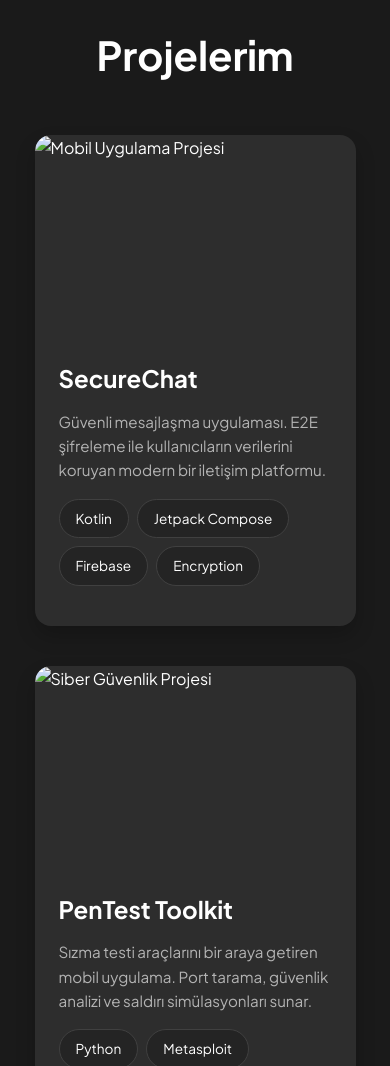
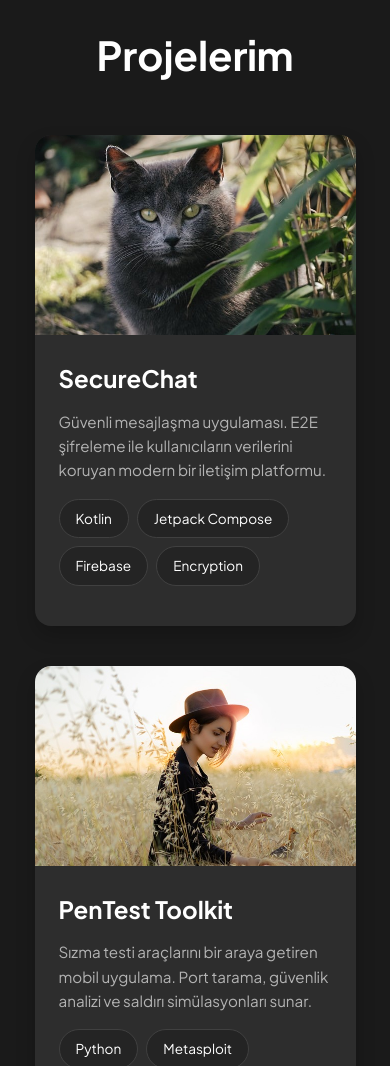
Before and after one commit to nrlh10/nurimo.github.io, a plain HTML site: page index.html in a window 390 px wide. Shown: the part 840-1906 px from the top of the page. Drawn offline with Linux system fonts and the light colour scheme.

Commit message:
Update index.html

```diff
--- a/index.html
+++ b/index.html
@@ -46,7 +46,7 @@
             <div class="project-grid">
                 <article class="project-card">
                     <div class="project-image">
-                        <img src="images/mobile_project.jpg" alt="Mobil Uygulama Projesi">
+                        <img src="./images/resim2.jpg" alt="Mobil Uygulama Projesi">
                     </div>
                     <div class="project-content">
                         <h3>SecureChat</h3>
@@ -61,7 +61,7 @@
                 </article>
                 <article class="project-card">
                     <div class="project-image">
-                        <img src="images/cyber_project.jpg" alt="Siber Güvenlik Projesi">
+                        <img src="./images/resim1.jpg" alt="Siber Güvenlik Projesi">
                     </div>
                     <div class="project-content">
                         <h3>PenTest Toolkit</h3>
```
